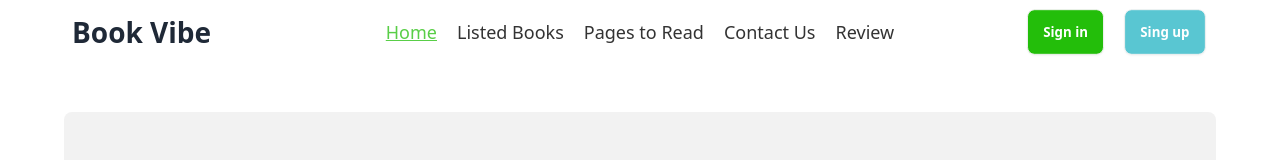
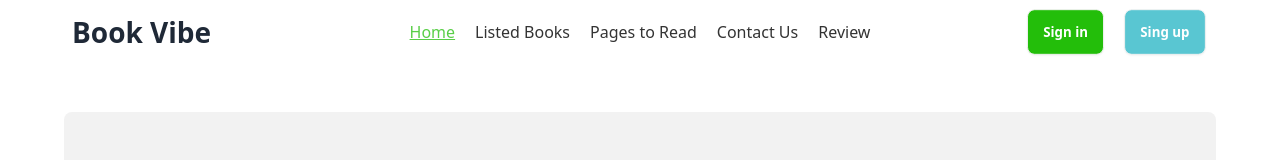
Before and after one commit to RobiulIslam08/book-vibe-a8, a React (Vite) app: page / in a window 1280 px wide. Shown: the top 160 px of the page. Built offline with nearby package versions, Linux system fonts and the light colour scheme.

Commit message:
navbar text resize

```diff
--- a/src/Components/Navbar/Navbar.jsx
+++ b/src/Components/Navbar/Navbar.jsx
@@ -64,7 +64,7 @@ const Navbar = () => {
         <a className="lg:text-[28px] text-2xl font-bold">Book Vibe</a>
       </div>
       <div className="navbar-center hidden lg:flex  ">
-        <ul className="menu menu-horizontal text-[#131313dc]  text-lg font-medium flex gap-5 px-1">
+        <ul className="menu menu-horizontal text-[#131313dc]  text-base font-medium flex gap-5 px-1">
           <NavLink
             to="/"
             className={({ isActive }) =>
```
